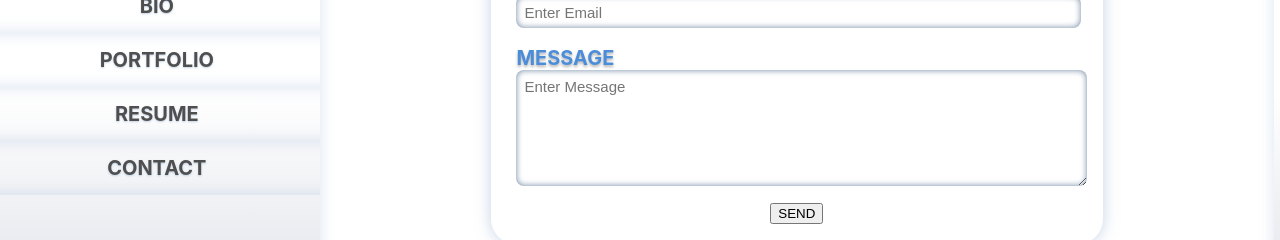
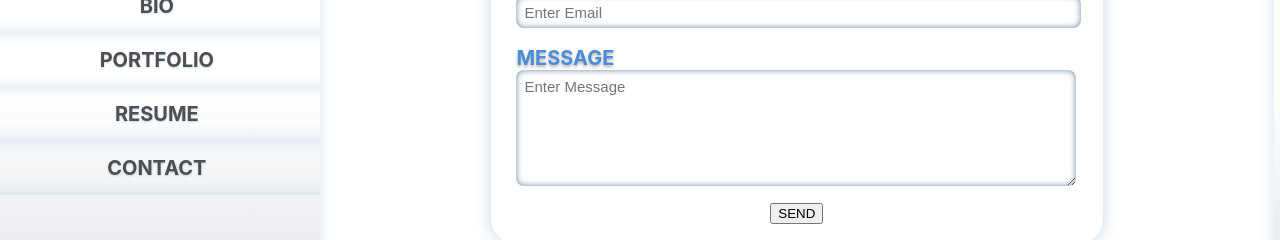
Before and after one commit to builtforsomethingbigger/stephencases.com, a React (Create React App) app: page /contact in a window 1280 px wide. Shown: the part 387-627 px from the top of the page. Built offline with nearby package versions, Linux system fonts and the light colour scheme; no server answers.

Commit message:
CSS updates to message box

```diff
--- a/src/styles/Contact.css
+++ b/src/styles/Contact.css
@@ -44,9 +44,9 @@ input:hover{
     box-shadow: inset 0px 0px 10px rgba(10, 50, 95, 0.7);
 }
 .msg-input{
-    width: 97%;
-    min-width: 97%;
-    max-width: 97%;
+    width: 95%;
+    min-width: 95%;
+    max-width: 95%;
     height: 100px;
     font-family: sans-serif;
     font-size: 15px;
```
